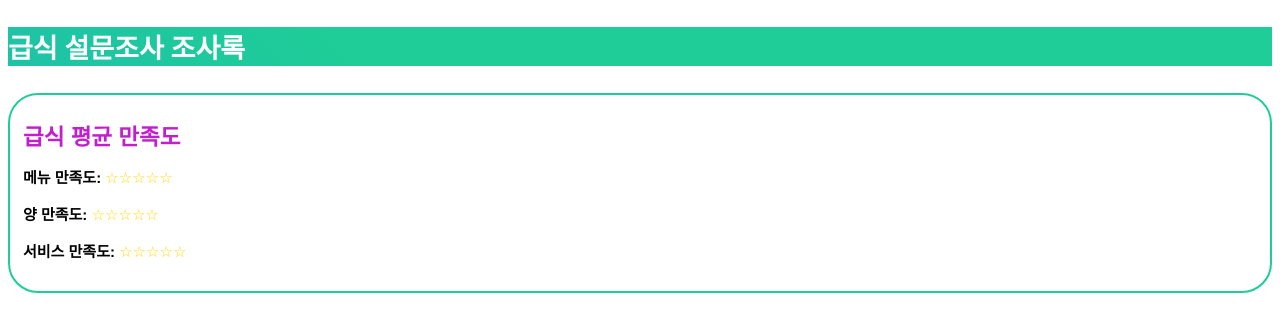
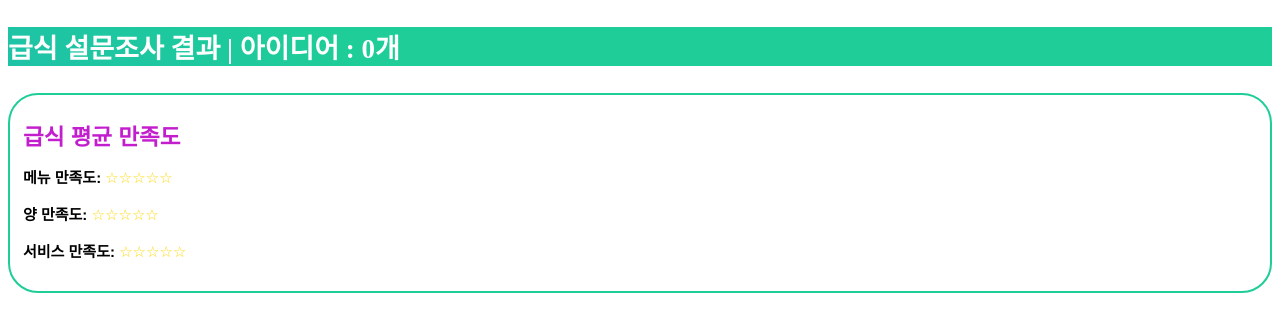
Before and after one commit to halamgang/School-Meal-Evaluation-System, a PHP site: page /ve_index.php in a window 1280 px wide. Shown: the top 332 px of the page. Run offline with PHP 8.4, Linux system fonts and the light colour scheme; data that the repository does not hold is empty.

Commit message:
Update ve_index.php

```diff
--- a/ve_index.php
+++ b/ve_index.php
@@ -121,8 +121,7 @@ function printStars($score) {
 </head>
 
 <body>
-<h3 class="title-text color-father">급식 설문조사 조사록</h2>
-
+<h3 class="title-text color-father">급식 설문조사 결과 | 아이디어 : <?php echo $ideaCount; ?>개</h3>
 <div class="xbox">
     <h2 class="color-no-mom">급식 평균 만족도</h2>
 
```
